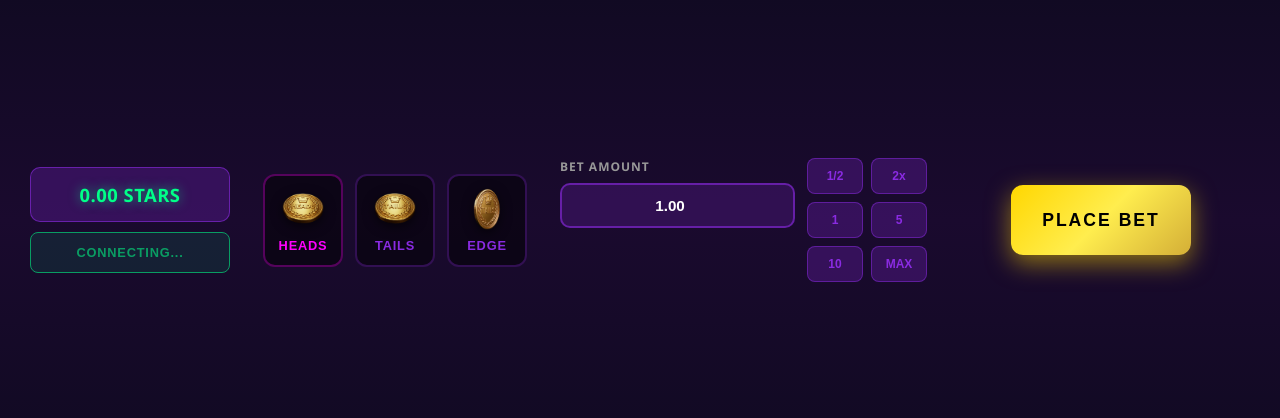
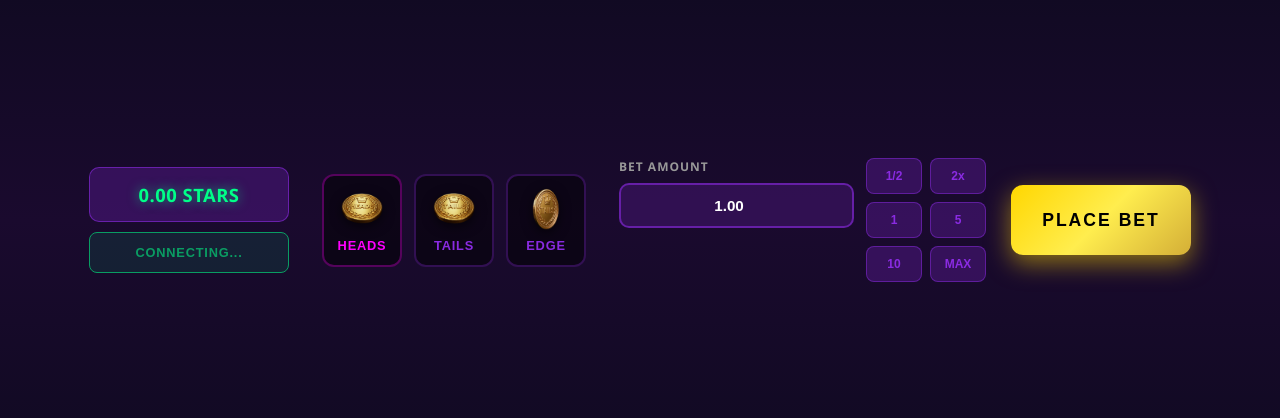
Before and after one commit to StoianDardzhikov/stackz-gg-flipgame, a website: page frontend/controls-iframe/index.html in a window 1280 px wide. Shown: the part 180-598 px from the top of the page. Drawn offline with nearby package versions, Linux system fonts and the light colour scheme; files whose address does not match are found by name.

Commit message:
responsivity

```diff
--- a/frontend/controls-iframe/index.html
+++ b/frontend/controls-iframe/index.html
@@ -28,7 +28,10 @@
       display: flex;
       gap: 25px;
       align-items: center;
+      justify-content: center;
       box-sizing: border-box;
+      max-width: 1400px;
+      margin: 0 auto;
     }
 
     /* Colonne 1 - Status */
@@ -37,6 +40,7 @@
       flex-direction: column;
       gap: 10px;
       min-width: 200px;
+      flex-shrink: 0;
     }
 
     .balance-label {
@@ -105,6 +109,7 @@
       justify-content: center;
       align-items: center;
       min-width: 280px;
+      flex-shrink: 0;
     }
 
     .choice-btn {
@@ -184,6 +189,8 @@
       gap: 12px;
       align-items: flex-start;
       min-width: 280px;
+      flex: 0 1 auto;
+      max-width: 400px;
     }
 
     .bet-input-wrapper {
@@ -269,7 +276,7 @@
       min-width: 180px;
       max-width: 200px;
       gap: 10px;
-      margin: 0 auto; /* Centrage horizontal supplémentaire */
+      flex-shrink: 0;
     }
 
     .btn-place-bet {
```
